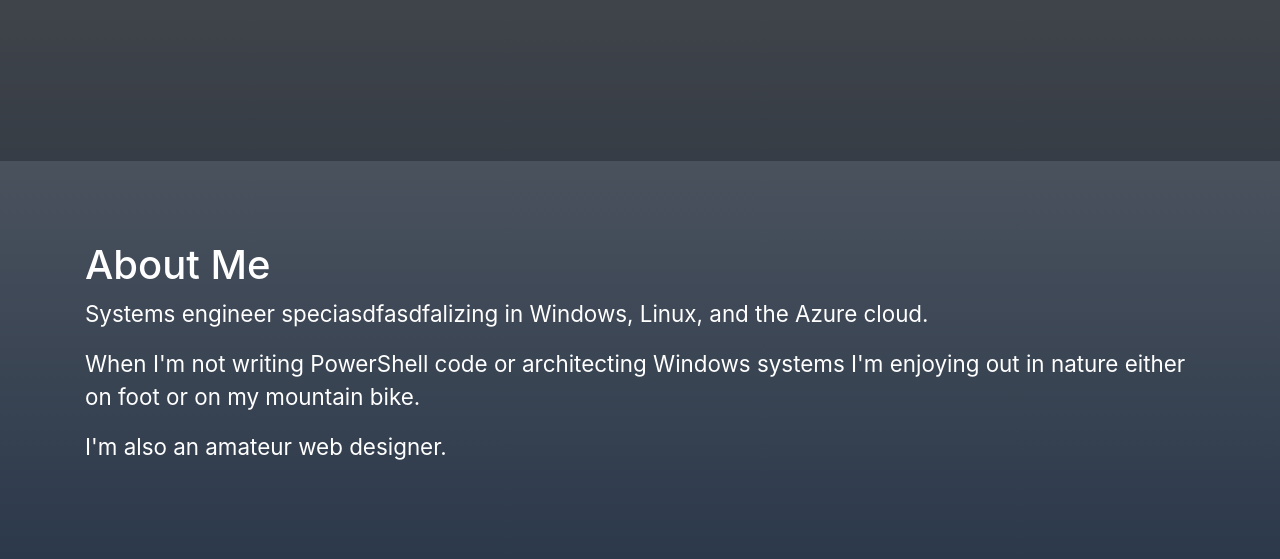
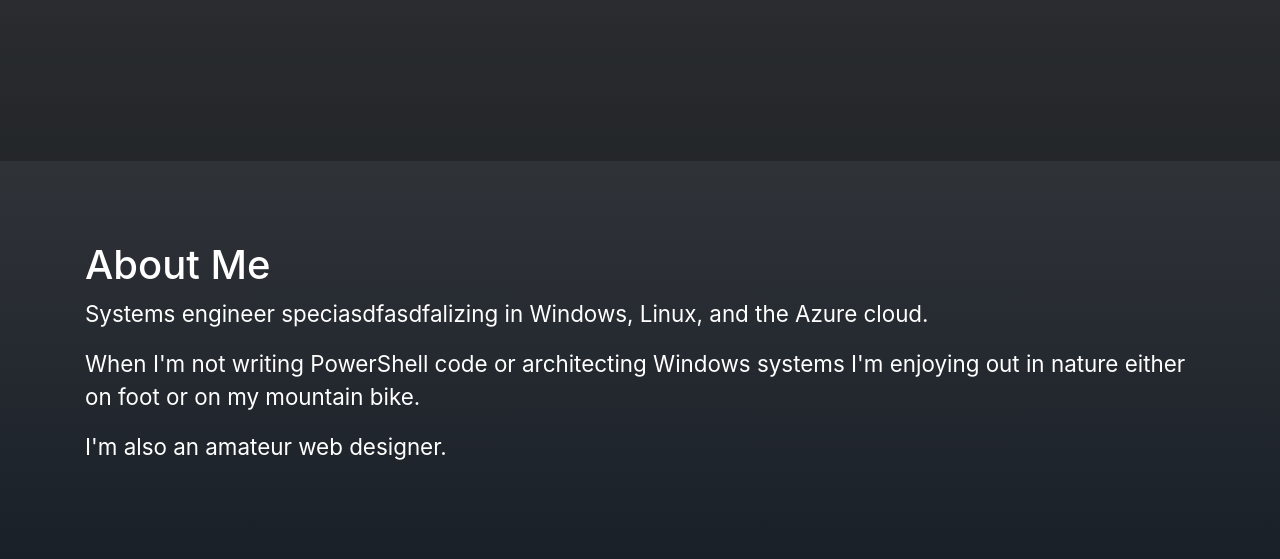
Before and after one commit to snyduck/jrsnyder.tech, a Flask app: page / in a window 1280 px wide. Shown: the part 536-1095 px from the top of the page. Run offline with Flask 3, Linux system fonts and the light colour scheme; some libraries are stand-ins or nearby versions.

Commit message:
Changed background and intro text colors

```diff
--- a/static/css/styles.css
+++ b/static/css/styles.css
@@ -1,7 +1,7 @@
 body
  {
   min-height: 100vh;
-  background-image: linear-gradient(#7d7d7d, #2c394b);
+  background-image: linear-gradient(#555555, #1a2028);
   background-repeat: no-repeat;
 }
 
@@ -14,7 +14,7 @@
 #bio {
   /* border: 3px solid #2f00ff; */
   font-size: 3rem;
-  color: white;
+  /* color: white; */
   font-weight: bold;
   background-color: rgba(0, 0, 0, 0.258);
   padding: 10rem 0;
@@ -32,7 +32,7 @@
 
 .name {
   /* text-align: center; */
-  color: #fff;
+  color: #d8d7d7;
   font-family: "Roboto Condensed", sans-serif;
   padding: 3.5rem 0;
 }
```
